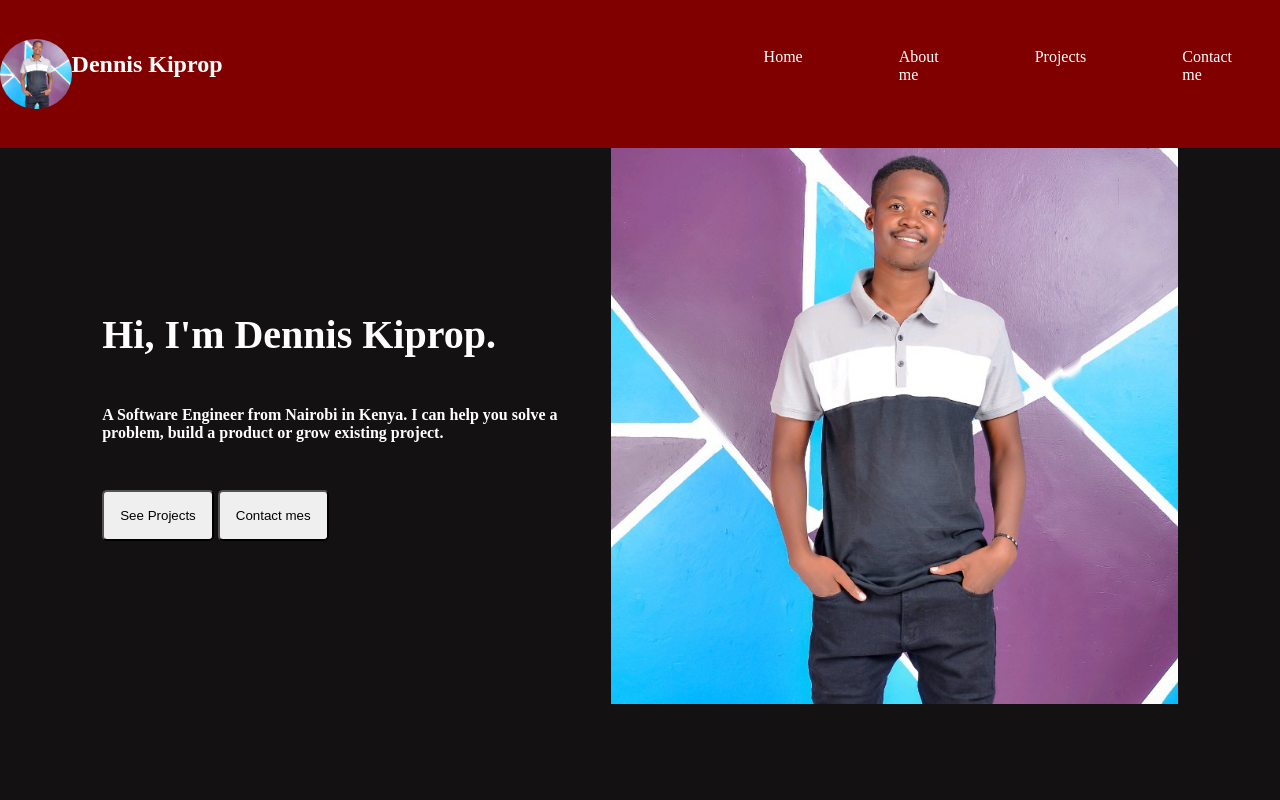
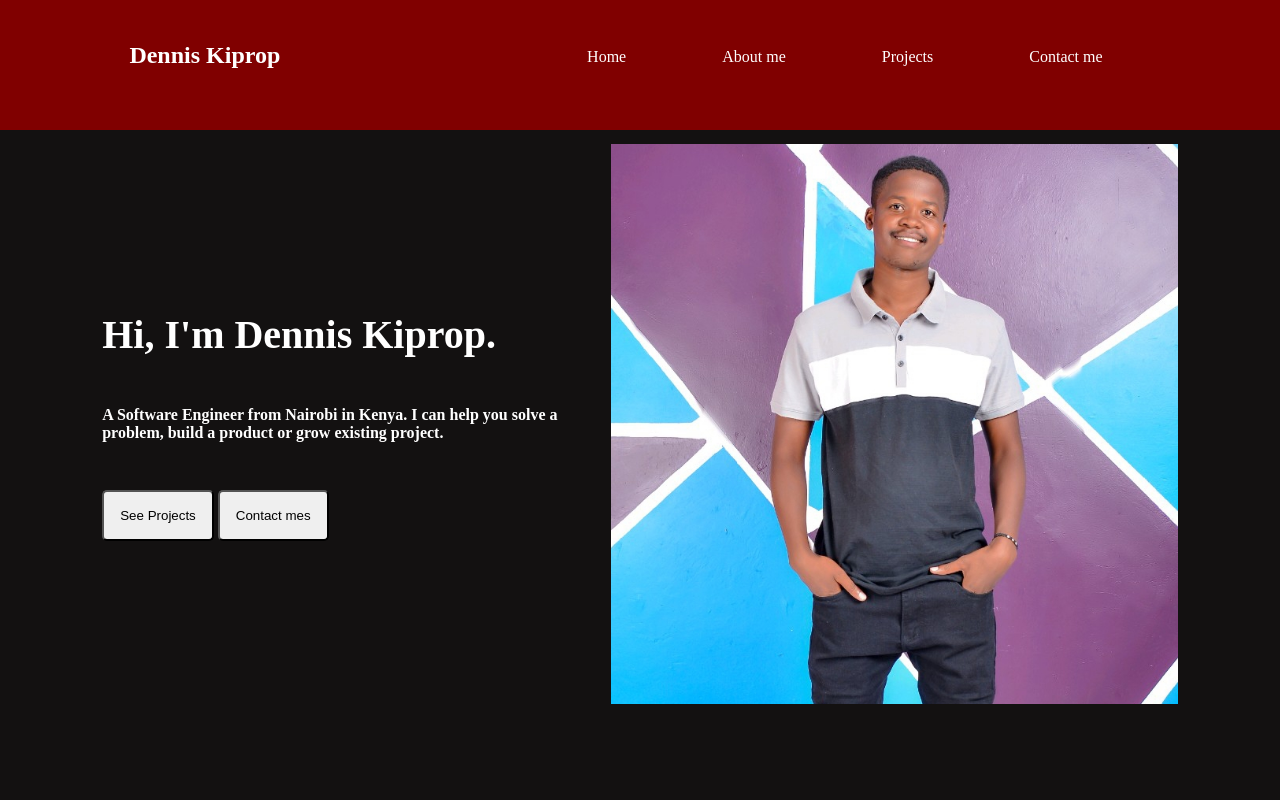
Before and after one commit to Mkdenno/Personal-website, a plain HTML site: page index.html in a window 1280 px wide. Shown: the top 800 px of the page. Drawn offline with Linux system fonts and the light colour scheme.

Commit message:
It will remove the  the profile photo

```diff
--- a/index.html
+++ b/index.html
@@ -13,7 +13,6 @@
     <!-- header section -->
     <header>
         <div class="logo">
-            <img src="./assets/Images/dennis.jpeg" alt="Dennis-Masiror">
             <h2>Dennis Kiprop</h2s>
         </div>
         <nav class="links">
```
